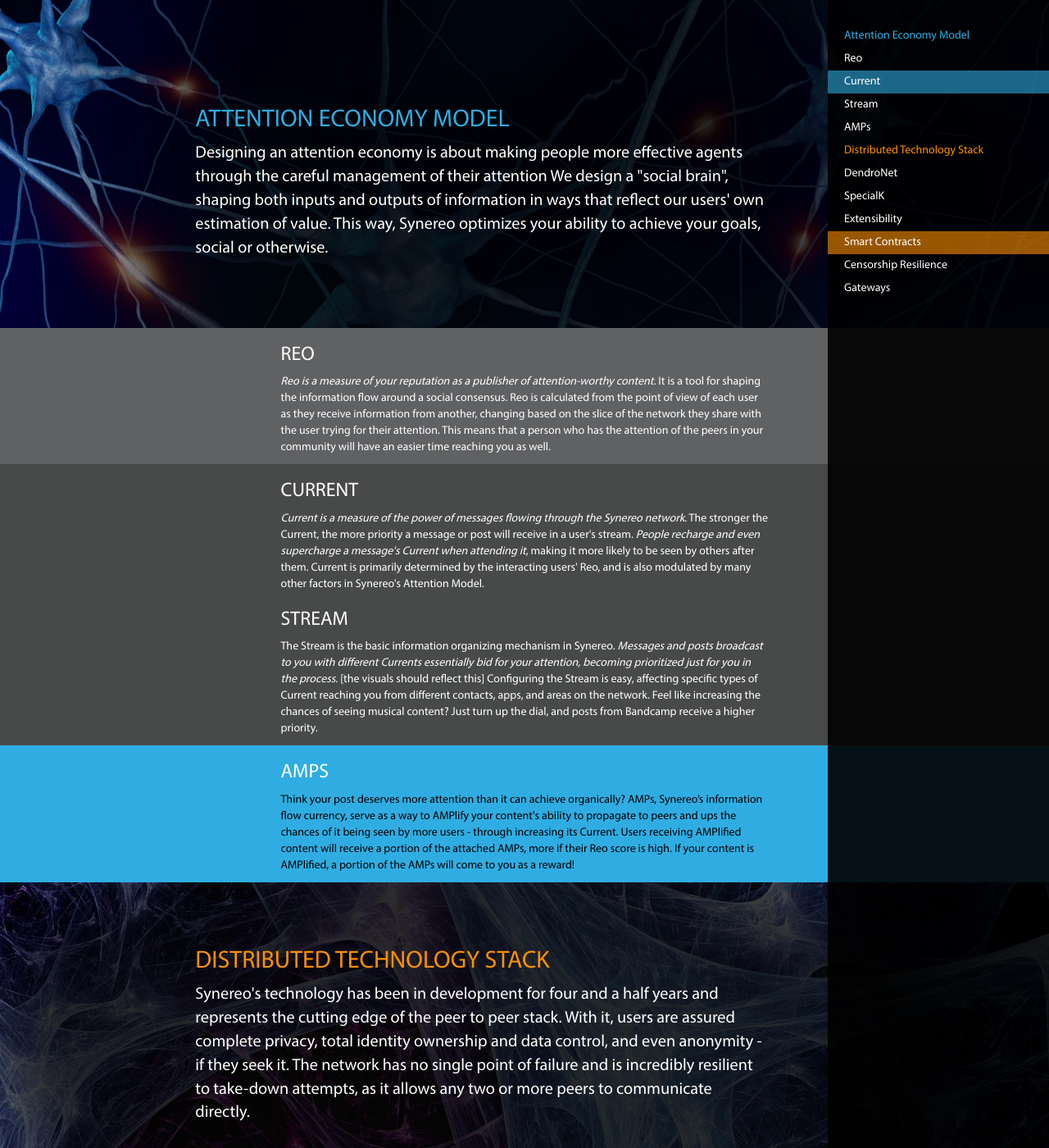
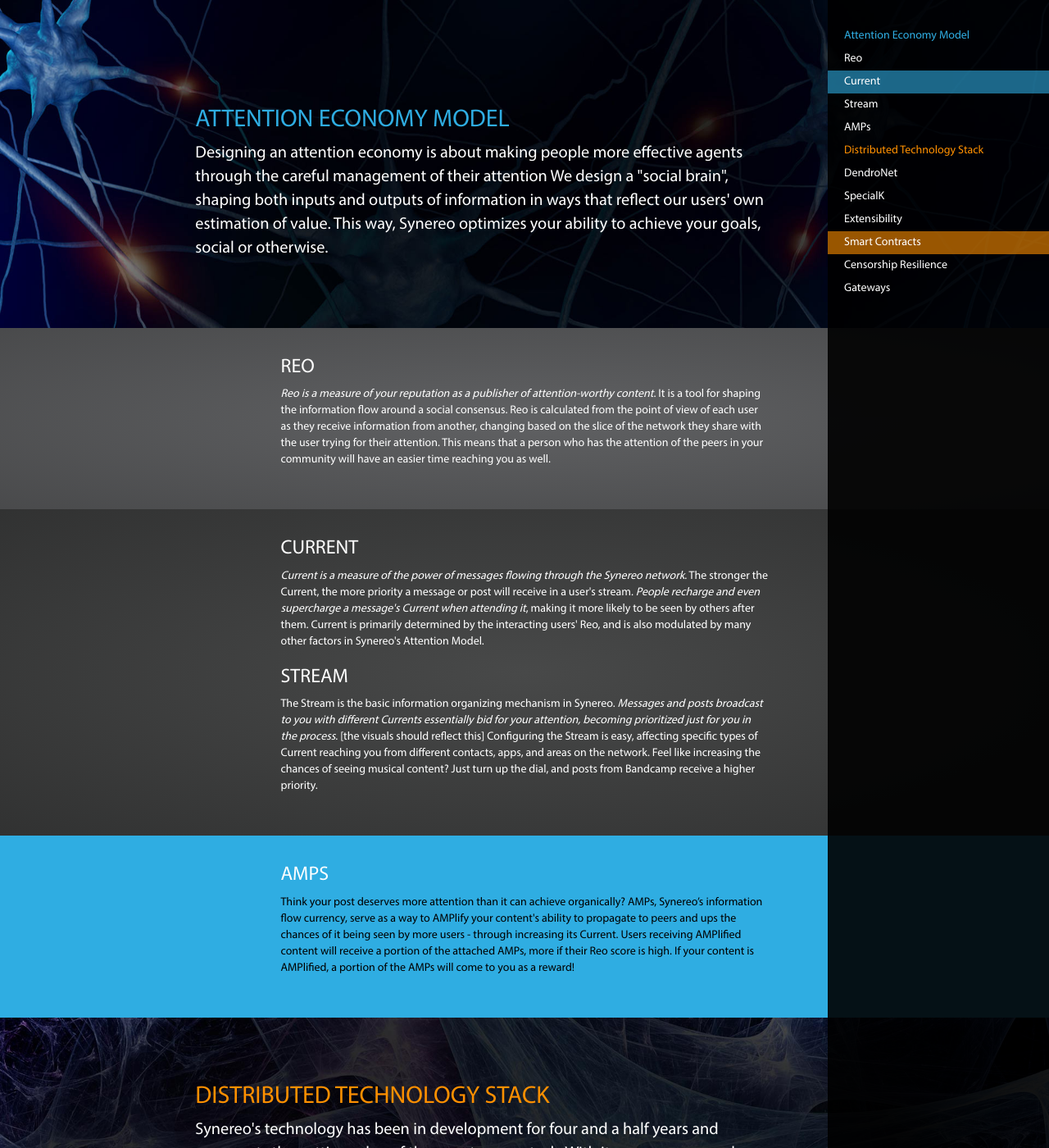
Before and after one commit to synereo/synereo.github.io, a Jekyll site: the page built from learn-more/index.html, in a window 1280 px wide and 1400 px high. Shown: the whole window at 82% size. Built offline with Jekyll 4.4.1, drawn with Linux system fonts in a browser that asks for light colours; nearby versions of some CDN libraries.

Commit message:
Gradients and padding

```diff
--- a/_layouts/learn-more.html
+++ b/_layouts/learn-more.html
@@ -43,7 +43,7 @@
       </div>
     </section>
 
-    <section class="reo">
+    <section class="reo light-gray-gradient">
       <div class="container-fluid">
         <div class="col-md-6 col-md-offset-3">
           <h3>Reo</h3>
@@ -52,7 +52,7 @@
       </div>
     </section>
 
-    <section class="current">
+    <section class="current dark-gray-gradient">
       <div class="container-fluid">
         <div class="col-md-6 col-md-offset-3">
           <h3>Current</h3>
@@ -82,7 +82,7 @@
       </div>
     </section>
 
-    <section class="dendronet">
+    <section class="dendronet light-gray-gradient">
       <div class="container-fluid">
         <div class="col-md-6 col-md-offset-3">
           <h3>DendroNet</h3>
@@ -91,7 +91,7 @@
       </div>
     </section>
 
-    <section class="specialk">
+    <section class="specialk dark-gray-gradient">
       <div class="container-fluid">
         <div class="col-md-6 col-md-offset-3">
           <h3>SpecialK</h3>
@@ -113,7 +113,7 @@
       </div>
     </section>
 
-    <section class="censorship-resilience">
+    <section class="censorship-resilience dark-gray-gradient">
       <div class="container-fluid">
         <div class="col-md-6 col-md-offset-3">
           <h3>Censorship Resilience</h3>
--- a/_sass/_learn-more.scss
+++ b/_sass/_learn-more.scss
@@ -48,6 +48,8 @@
 
     section {
         color: #fff;
+        padding-top: 15px;
+        padding-bottom: 40px;
     }
 
     section.attention-model {
@@ -65,6 +67,26 @@
 
     section.reo {
         background-color: $synereo-light-gray-bg;
+    }
+
+    .light-gray-gradient {
+        background: $synereo-light-gray-bg;
+        background: -moz-radial-gradient(center, ellipse cover,  $synereo-light-gray-bg 0%, darken($synereo-light-gray-bg, 9%) 100%);
+        background: -webkit-gradient(radial, center center, 0px, center center, 100%, color-stop(0%,$synereo-light-gray-bg), color-stop(100%,darken($synereo-light-gray-bg, 9%)));
+        background: -webkit-radial-gradient(center, ellipse cover,  $synereo-light-gray-bg 0%,darken($synereo-light-gray-bg, 9%) 100%);
+        background: -o-radial-gradient(center, ellipse cover,  $synereo-light-gray-bg 0%,darken($synereo-light-gray-bg, 9%) 100%);
+        background: -ms-radial-gradient(center, ellipse cover,  $synereo-light-gray-bg 0%,darken($synereo-light-gray-bg, 9%) 100%);
+        background: radial-gradient(ellipse at center,  $synereo-light-gray-bg 0%,darken($synereo-light-gray-bg, 9%) 100%);
+    }
+
+    .dark-gray-gradient {
+        background: $synereo-dark-gray-bg;
+        background: -moz-radial-gradient(center, ellipse cover,  $synereo-dark-gray-bg 0%, darken($synereo-dark-gray-bg, 9%) 100%);
+        background: -webkit-gradient(radial, center center, 0px, center center, 100%, color-stop(0%,$synereo-dark-gray-bg), color-stop(100%,darken($synereo-dark-gray-bg, 9%)));
+        background: -webkit-radial-gradient(center, ellipse cover,  $synereo-dark-gray-bg 0%,darken($synereo-dark-gray-bg, 9%) 100%);
+        background: -o-radial-gradient(center, ellipse cover,  $synereo-dark-gray-bg 0%,darken($synereo-dark-gray-bg, 9%) 100%);
+        background: -ms-radial-gradient(center, ellipse cover,  $synereo-dark-gray-bg 0%,darken($synereo-dark-gray-bg, 9%) 100%);
+        background: radial-gradient(ellipse at center,  $synereo-dark-gray-bg 0%,darken($synereo-dark-gray-bg, 9%) 100%);
     }
 
     section.current {
```
